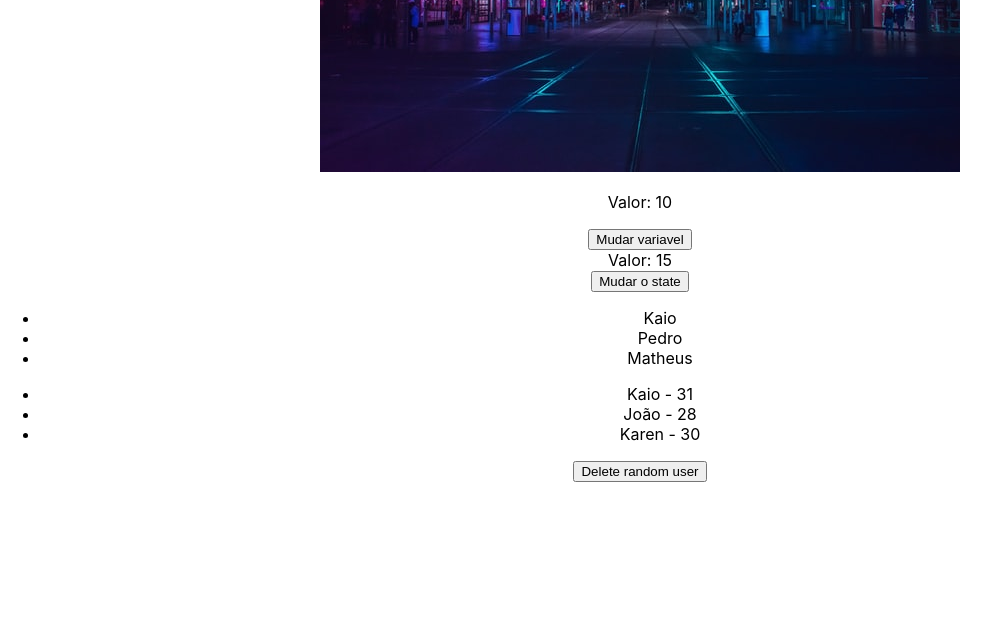
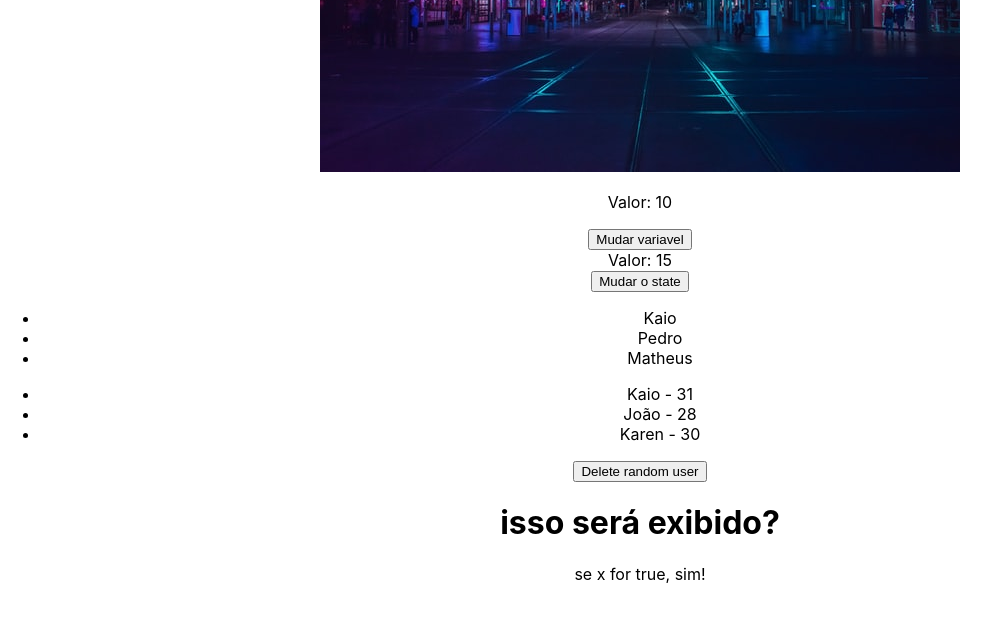
Before and after one commit to kaiotcp1/curso_react, a React (Create React App) app in the folder 3_AVANÇANDO_NO_REACT/avancando/: page / in a window 1280 px wide. Shown: the part 768-1390 px from the top of the page, without its empty margins (0-1000 px from the left). Built offline with nearby package versions, Linux system fonts and the light colour scheme.

Commit message:
Renderização condicional

```diff
--- a/3_AVANÇANDO_NO_REACT/avancando/src/App.js
+++ b/3_AVANÇANDO_NO_REACT/avancando/src/App.js
@@ -1,6 +1,7 @@
 import './App.css';
 
 import City from './assets/city.jpg';
+import ConditionalRender from './components/ConditionalRender';
 import ListRender from './components/ListRender';
 import ManageData from './components/ManageData';
 
@@ -18,6 +19,7 @@
       </div>
       <ManageData/>
       <ListRender/>
+      <ConditionalRender/>
     </div>
   );
 }
--- /dev/null
+++ b/3_AVANÇANDO_NO_REACT/avancando/src/components/ConditionalRender.js
@@ -0,0 +1,14 @@
+import { useState } from "react"
+
+
+const ConditionalRender = () => {
+  const [x] = useState(true)
+    return (
+    <div>
+        <h1>isso será exibido?</h1>
+        {x && <p>se x for true, sim!</p>}
+    </div>
+  )
+}
+
+export default ConditionalRender
```
